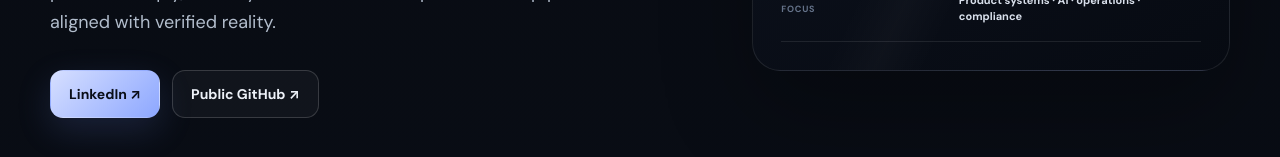
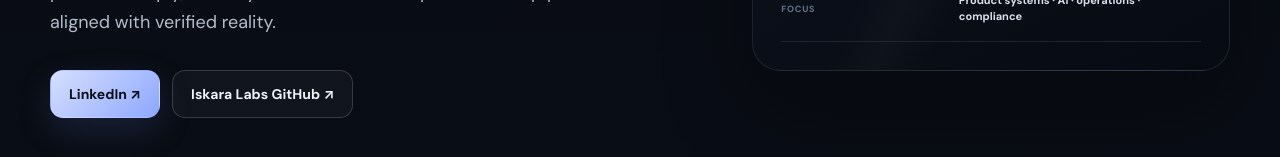
Before and after one commit to iskara-labs/.github, a Next.js app in the folder site/: page /founder in a window 1280 px wide. Shown: the part 643-800 px from the top of the page. Built offline with nearby package versions, Linux system fonts and the light colour scheme.

Commit message:
site: route founder GitHub CTA to Iskara Labs organization

```diff
--- a/site/app/founder/page.tsx
+++ b/site/app/founder/page.tsx
@@ -69,11 +69,11 @@ export default function FounderPage() {
             </a>
             <a
               className="button button-ghost"
-              href={COMPANY.founderGitHub}
+              href={COMPANY.github}
               target="_blank"
               rel="noreferrer"
             >
-              Public GitHub ↗
+              Iskara Labs GitHub ↗
             </a>
           </div>
         </div>
```
